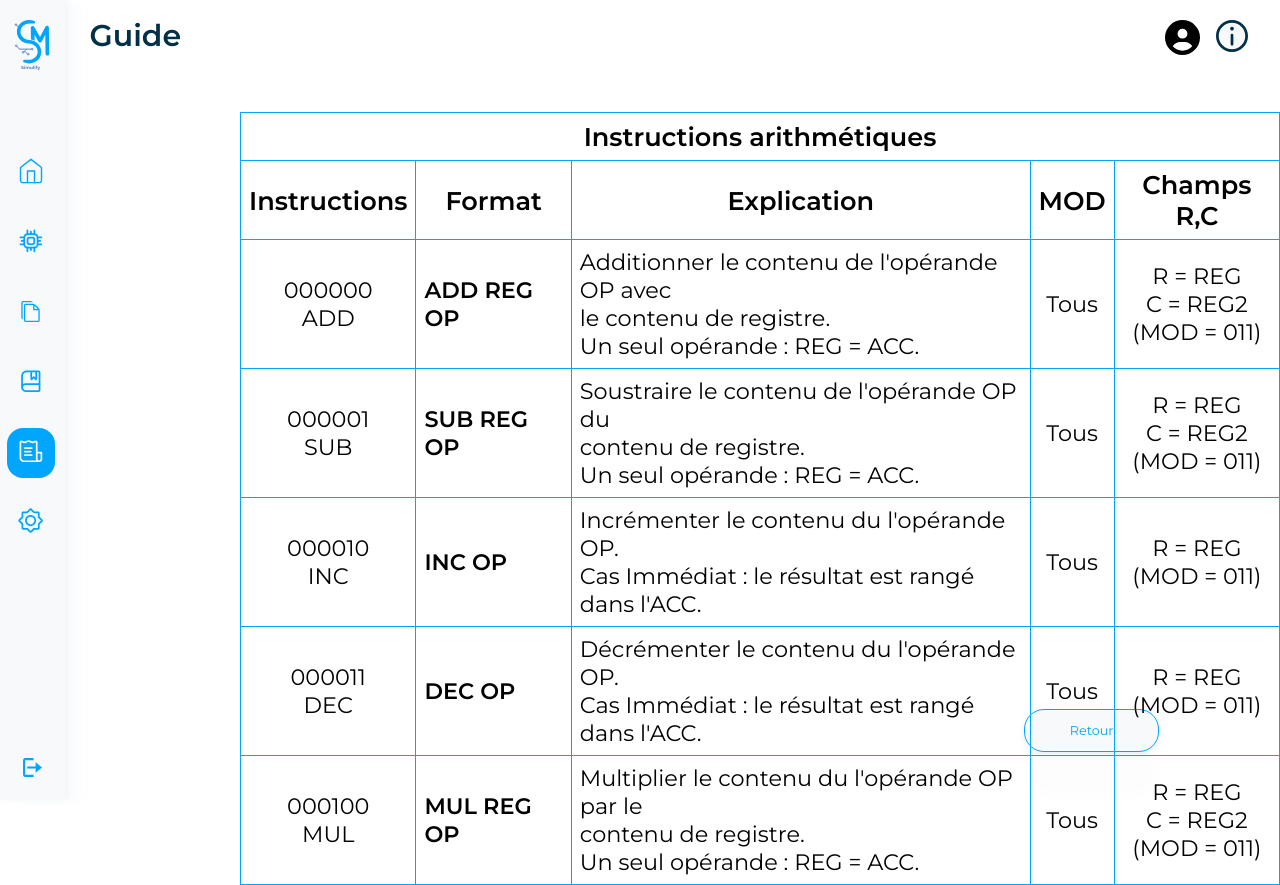
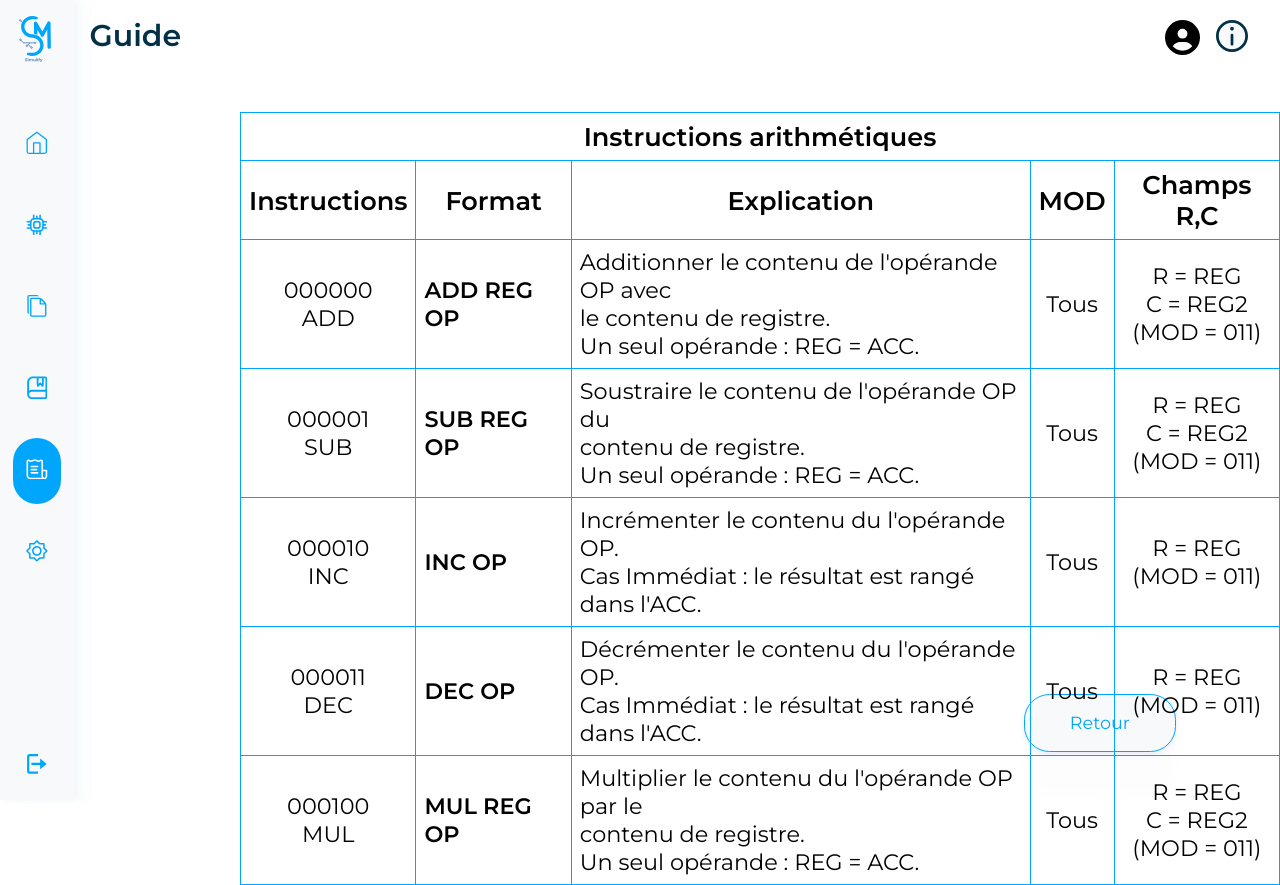
Before and after one commit to Simulify/General, a React (Create React App) app in the folder General/Frontend/: page /guide/instructions/arithmetic in a window 1280 px wide. Built offline with nearby package versions, Linux system fonts and the light colour scheme.

Commit message:
DYNNNNAA
DYNNNNAA

```diff
--- a/General/Frontend/src/components/Sidebar.css
+++ b/General/Frontend/src/components/Sidebar.css
@@ -1,9 +1,8 @@
 /****************************************** SIDEBAR STYLE ******************************************/
-
 .Sidebar {
   position: absolute;
-  width: 65px;
-  height: 100%;
+  width: 5.8vw;
+  height: 100vh;
   top: 0;
   display: flex;
   flex-direction: column;
@@ -16,43 +15,44 @@
 
 .logo svg{
   position:absolute;
-  top: 20px;
-  left: 7px;
-  width: 50px;
-  height: 50px;
+  top: 2vh;
+  left: 1.5vw;
+  width: 2.5vw;
+  height: auto;
 }
 .Sidebar ul {
   position:absolute;
-  top: 14%;
+  top: 10vh;
   left: auto;
   height: auto;
   padding: 0;
   width: 100%;
 }
 .Sidebar ul li{
-  width:  75%;
-  height: 50px;
-  margin-top: 2.5vh;
-  margin-left: 10%;
+  width:  3.8vw;
+  height: 8.2vh;
+  margin-top: 2vh;
+  margin-left: 1vw;
   list-style-type: none;
   display: flex;
   flex-direction: row;
   justify-content: center;
   align-items: center;
   transition: all 0.3s ease;
-  border-radius: 16px;
+  border-radius: 3vh;
 }
 .Sidebar a svg{
 position: absolute;
-left: 22px;
-width: 21px;
-height: 21px;
-bottom: 22px;
+left: 2vw;
+bottom: 3.2vh;
+width: 1.7vw;
+height: auto;
 }
 .exit path,.filesicon path,.simuicon path,.revicon path,.guideicon path,.seticon path{fill: #00A6FB;}
 .homeicon path{stroke: #00A6FB;}
-.simuicon svg,.filesicon svg,.revicon svg,.guideicon svg,.seticon svg{margin-left: 15%;width: 70%;height: auto;}
-.homeicon svg{margin-left: 15%;width: 70%;height: auto;}
+.simuicon svg,.filesicon svg,.guideicon svg,.seticon svg{width: 1.7vw;height: auto;}
+.revicon svg{width: 1.6vw;height: auto;}
+.homeicon svg{width: 2vw;height: auto;}
 .Sidebar ul li:hover{cursor: pointer;background-color: #CFEFFF;transition: all 0.3s ease;}
 .Sidebar #active {cursor:default;background-color: #00A6FB;}
 #active .homeicon path {stroke: #F8F9FA;}
--- a/General/Frontend/src/pages/Guide.css
+++ b/General/Frontend/src/pages/Guide.css
@@ -26,33 +26,33 @@
     width: auto;
     height: auto;
     position: absolute;
-    bottom: 6%;
-    left: 80%;
-    padding: 1% 3.5%;
+    bottom: 6vh;
+    left: 80vw;
+    padding: 2.2vh 3.5vw;
     background: #00A6FB;
     box-shadow: 0px 42px 17px rgba(43, 110, 177, 0.01), 0px 3px 6px rgba(43, 110, 177, 0.1);
     color: #FFFFFF;
-    border: 1px solid #00A6FB;
-    border-radius: 20px;
+    border: 0.2vh solid #00A6FB;
+    border-radius: 2vw;
     font-family: 'Montserrat';
     font-weight: 500;
-    font-size: 80%;
+    font-size: 2.2vh;
 }
 .prev {
     width: auto;
     height: auto;
     position: absolute;
-    bottom: 6%;
-    left: 66%;
-    padding: 1% 3.5%;
+    bottom: 6vh;
+    left: 66.5vw;
+    padding: 2.2vh 3.5vw;
     background: #F8F9FA;
     box-shadow: 0px 42px 17px rgba(43, 110, 177, 0.01), 0px 3px 6px rgba(43, 110, 177, 0.1);
     color: #00A6FB;
-    border: 1px solid #00A6FB;
-    border-radius: 20px;
+    border: 0.2vh solid #00A6FB;
+    border-radius: 2vw;
     font-family: 'Montserrat';
     font-weight: 500;
-    font-size: 80%;
+    font-size: 2.2vh;
 }
 .suiv:hover, .prev:hover{
   filter: drop-shadow(0 0 0.15rem #00A6FB);
--- a/General/Frontend/src/pages/Home.css
+++ b/General/Frontend/src/pages/Home.css
@@ -11,13 +11,15 @@
   display: flex;
   justify-content: center;
   align-items: center;
+  background-color: #00A6FB;
+  width: 50vw;
 }
 .right-image svg {
   height: 100vh;
-  width: auto;
+  width: 44vw;
   position: absolute;
   left: 78.5vw;
-  top: 0%;
+  top: 0;
   transform: translateX(-50%);
   z-index: 2;
   background-color: #FFFFFF;
```
